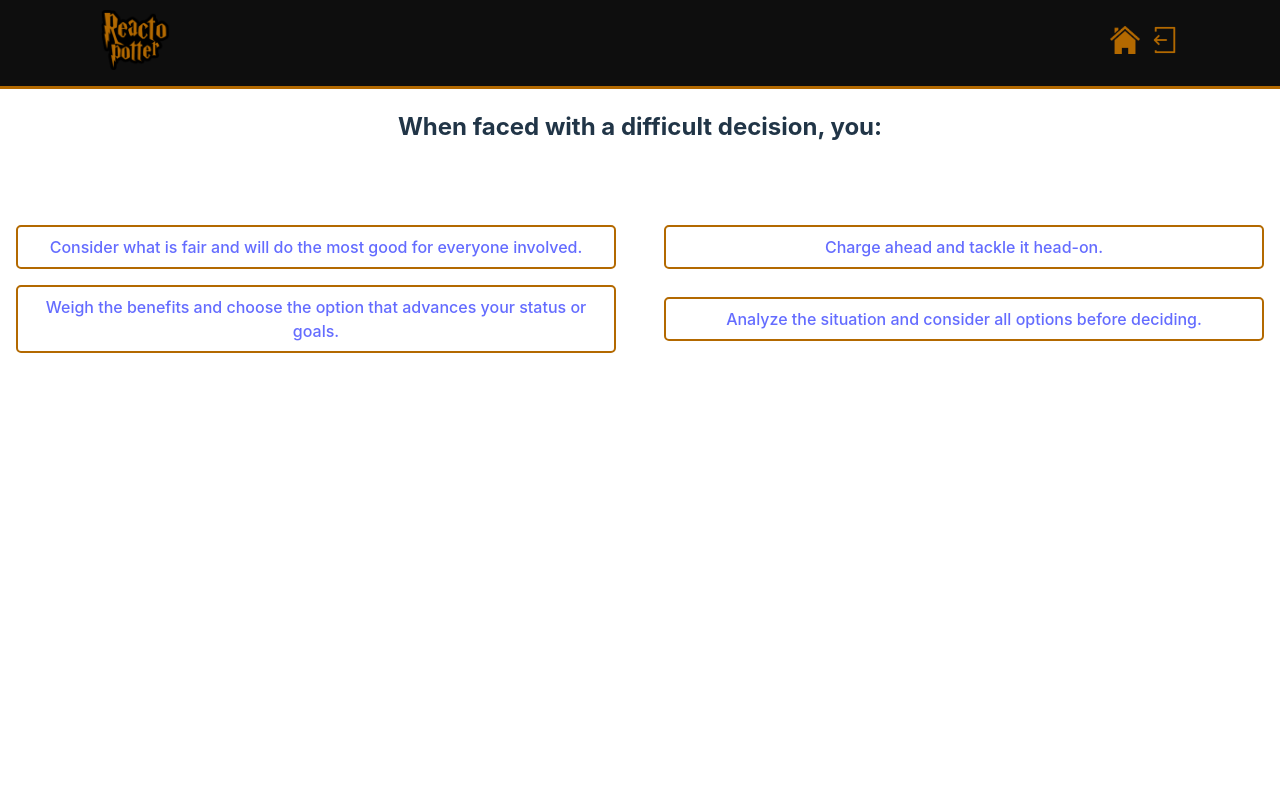
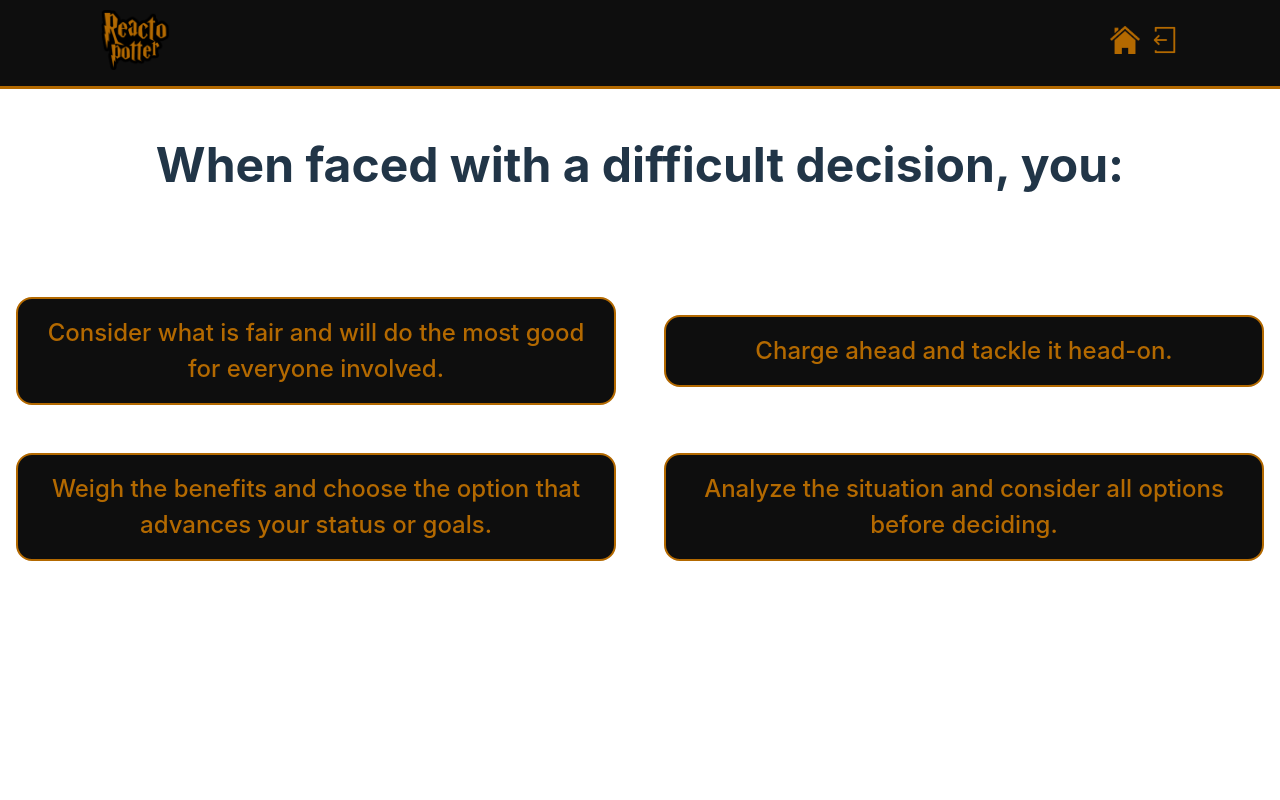
Before and after one commit to michelmnds/Reacto-Potter, a React (Vite) app: page /quiz/1 in a window 1280 px wide. Shown: the top 800 px of the page. Built offline with nearby package versions, Linux system fonts and the light colour scheme; no server answers.

Commit message:
removed redirect file again

```diff
--- a/src/pages/HouseQuizPage/index.jsx
+++ b/src/pages/HouseQuizPage/index.jsx
@@ -96,6 +96,10 @@ export const HouseQuizPage = () => {
                   your the house!
                 </p>
                 <p>{resultDescription[selectedHouse]}</p>
+                <Link to={`/quiz/1`} onClick={resetQuizState}>
+                  I am not happy with the house I got and would like to start
+                  over
+                </Link>
               </div>
             ) : (
               <button
@@ -106,10 +110,6 @@ export const HouseQuizPage = () => {
                 Calculate Results
               </button>
             )}
-
-            <Link to={`/quiz/1`} onClick={resetQuizState}>
-              I am not happy with the house I got and would like to start over
-            </Link>
           </div>
         ) : (
           <div className="quizCtn">
--- a/src/pages/HouseQuizPage/style.css
+++ b/src/pages/HouseQuizPage/style.css
@@ -1,5 +1,6 @@
 .quizQuestion {
   text-align: center;
+  font-size: 3rem;
 }
 
 .quizAnswersCtn {
@@ -12,10 +13,30 @@
 
 .quizAnswerCard {
   border: 0.15rem solid #b36900;
-  border-radius: 5px;
-  padding: 0.5rem;
-  margin: 0 1rem;
+  border-radius: 1rem;
+  padding: 1rem;
+  margin: 1rem 1rem;
   text-align: center;
+  font-size: 1.5rem;
+  color: #b36900;
+  background-color: #0e0e0e;
+  transition: transform 0.3s ease;
+}
+
+.quizAnswerCard:hover {
+  color: #b36900;
+  transform: scale(1.02);
+}
+
+.resultsButton {
+  border: 0.15rem solid #b36900;
+  border-radius: 1rem;
+  padding: 1rem;
+  margin: 1rem 1rem;
+  text-align: center;
+  font-size: 1.5rem;
+  color: #b36900;
+  background-color: #0e0e0e;
 }
 
 .resultEmblem {
```
Also changed, not shown: 1 other file (tests, documents, lock files or other folders).
